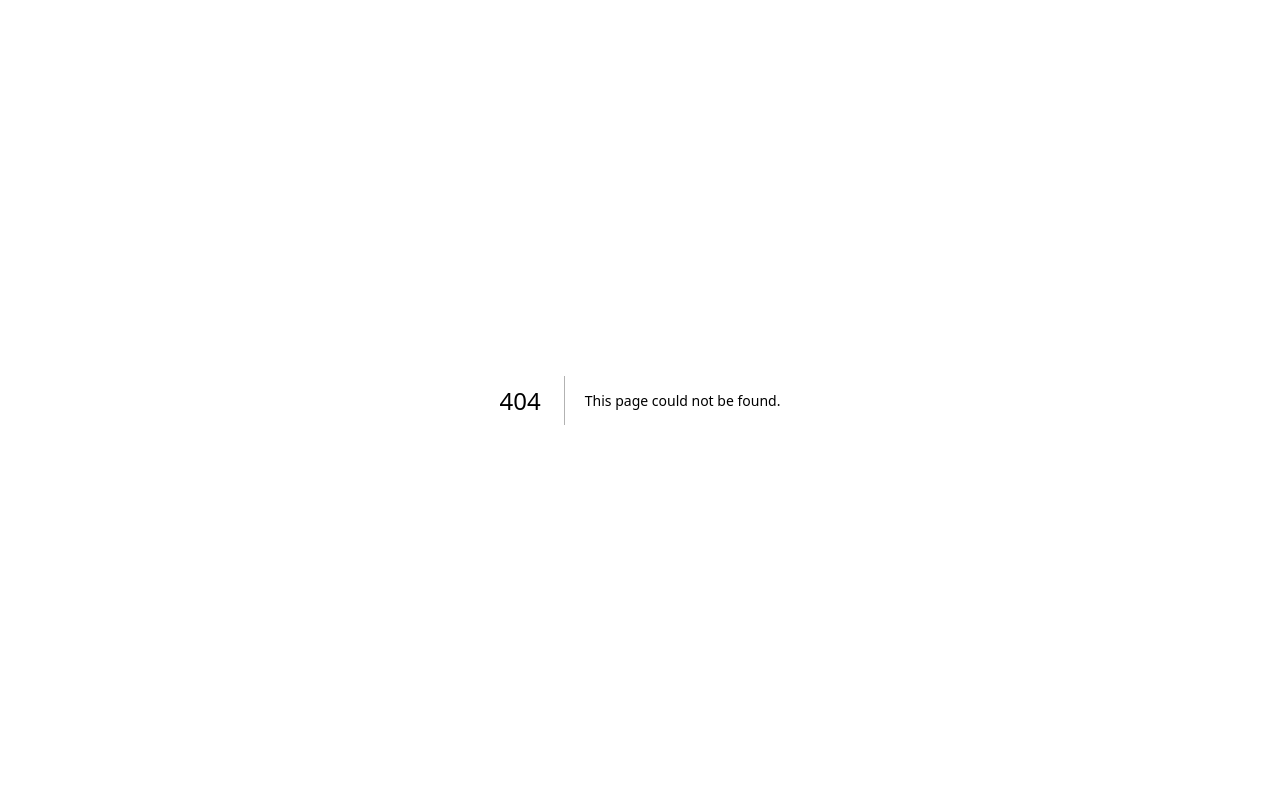
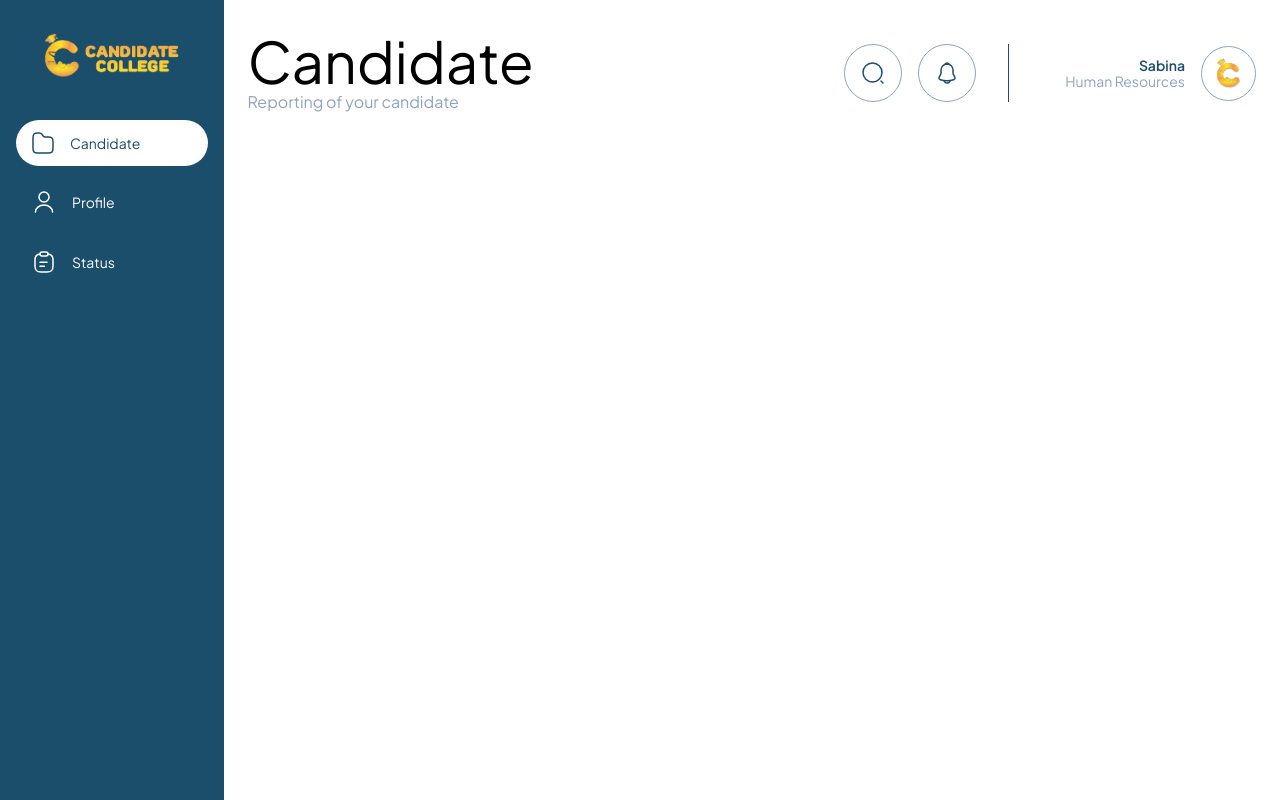
Before and after one commit to candidatecollege/candidate-college, a Next.js app: page /careers/admin/dashboard in a window 1280 px wide. Before the commit this address had no page. Built offline with nearby package versions, Linux system fonts and the light colour scheme.

Commit message:
feat(admin/dashboard): menambahkan sidebar beserta link nya dan logonya, lalu pada bagian body membuat title dan subtitle serta nama user profile

```diff
--- /dev/null
+++ b/src/app/careers/admin/dashboard/page.tsx
@@ -0,0 +1,61 @@
+"use client";
+
+import Image from "next/image";
+import HeaderSidebar from "@/components/admin/dashboard/HeaderSidebar";
+import ContentSidebar from "@/components/admin/dashboard/ContentSidebar";
+import SearchSvg from "@/components/admin/dashboard/svg/SearchSvg";
+import NotificationSvg from "@/components/admin/dashboard/svg/NotificationSvg";
+
+export default function DashboardPage() {
+  return (
+    <main className="bg-white box-border w-full flex text-black h-full min-h-screen overflow-hidden">
+      {/* sidebar */}
+      <aside className="w-[266px] p-4 bg-primary text-white">
+        {/* logo header sidebar */}
+        <HeaderSidebar />
+
+        {/* content sidebar */}
+        <ul className="flex flex-col gap-3 w-full mt-6">
+          <ContentSidebar />
+        </ul>
+      </aside>
+
+      {/* body content */}
+      <section className="p-6 py-4  w-full">
+        <div className="flex items-center justify-between">
+          <div className="py-4">
+            <h1 className="text-[57px] leading-[58px]">Candidate</h1>
+            <span className="text-[16px] text-gray">
+              Reporting of your candidate
+            </span>
+          </div>
+          <div className="flex">
+            <div className="border-r  flex gap-4 px-8 border-r-primary">
+              <button className="rounded-full border border-gray p-4">
+                <SearchSvg />
+              </button>
+              <button className="rounded-full border border-gray p-4">
+                <NotificationSvg />
+              </button>
+            </div>
+            <div className="flex pl-14 items-center gap-4">
+              <div className="text-[14px] leading-[16px]">
+                <h3 className="text-end text-primary font-semibold">Sabina</h3>
+                <span className="text-gray">Human Resources</span>
+              </div>
+              <div className="w-[55px] h-[55px]  !box-border p-2 border-gray rounded-full border">
+                <Image
+                  alt="Foto profile"
+                  className="w-full h-full"
+                  src={"/logo/logo-cc.png"}
+                  width={100}
+                  height={100}
+                />
+              </div>
+            </div>
+          </div>
+        </div>
+      </section>
+    </main>
+  );
+}
--- /dev/null
+++ b/src/components/admin/dashboard/ContentSidebar.tsx
@@ -0,0 +1,70 @@
+import Link from "next/link";
+import FolderSvg from "./svg/FolderSvg";
+import { usePathname } from "next/navigation";
+import ProfileSvg from "./svg/ProfileSvg";
+import ClipboardSvg from "./svg/ClipboardSvg";
+export default function ContentSidebar() {
+  const pathname = usePathname();
+  const urlPath = [
+    {
+      path: "/careers/admin/dashboard",
+      icon: (
+        <FolderSvg
+          stroke={`${
+            pathname === "/careers/admin/dashboard" ? "#1B4E6B" : "white"
+          }`}
+        />
+      ),
+      title: "Candidate",
+    },
+    {
+      path: "/careers/admin/dashboard/profile",
+      icon: (
+        <ProfileSvg
+          stroke={`${
+            pathname === "/careers/admin/dashboard/profile"
+              ? "#1B4E6B"
+              : "white"
+          }`}
+        />
+      ),
+      title: "Profile",
+    },
+    {
+      path: "/careers/admin/dashboard/le",
+      icon: (
+        <ClipboardSvg
+          stroke={`${
+            pathname === "/careers/admin/dashboard/le" ? "#1B4E6B" : "white"
+          }`}
+        />
+      ),
+      title: "Status",
+    },
+  ];
+
+  return urlPath.map(({ path, icon, title }, index) => {
+    return (
+      <Link
+        key={index}
+        href={path}
+        className={`flex items-center gap-4 cursor-pointer ${
+          path === pathname ? "bg-white" : ""
+        } px-4 py-3 rounded-3xl`}
+      >
+        {icon}
+        <h2
+          className={`text-[14px]  ${
+            path === pathname ? "text-primary" : "text-white"
+          } leading-[20px]`}
+        >
+          {title}
+        </h2>
+      </Link>
+    );
+  });
+  // <li className="flex items-center gap-4">
+  //   <FolderSvg />
+  //   <h2 className="text-[14px] leading-[20px]">Candidate</h2>
+  // </li>
+}
--- /dev/null
+++ b/src/components/admin/dashboard/HeaderSidebar.tsx
@@ -0,0 +1,15 @@
+import Image from "next/image";
+
+export default function HeaderSidebar() {
+  return (
+    <section className="w-[142px] h-[80px]  mx-auto ">
+      <Image
+        width={100}
+        className="w-full h-full"
+        alt="Logo full candidate college"
+        height={100}
+        src="/logo/logo-full-cc.png"
+      />
+    </section>
+  );
+}
--- /dev/null
+++ b/src/components/admin/dashboard/svg/ClipboardSvg.tsx
@@ -0,0 +1,44 @@
+export default function ClipboardSvg({ stroke }: { stroke: string }) {
+  return (
+    <svg
+      width="24"
+      height="24"
+      viewBox="0 0 24 24"
+      fill="none"
+      xmlns="http://www.w3.org/2000/svg"
+    >
+      <path
+        d="M8 12.2H15"
+        stroke={stroke}
+        strokeWidth="1.5"
+        strokeMiterlimit="10"
+        strokeLinecap="round"
+        strokeLinejoin="round"
+      />
+      <path
+        d="M8 16.2H12.38"
+        stroke={stroke}
+        strokeWidth="1.5"
+        strokeMiterlimit="10"
+        strokeLinecap="round"
+        strokeLinejoin="round"
+      />
+      <path
+        d="M10 6H14C16 6 16 5 16 4C16 2 15 2 14 2H10C9 2 8 2 8 4C8 6 9 6 10 6Z"
+        stroke={stroke}
+        strokeWidth="1.5"
+        strokeMiterlimit="10"
+        strokeLinecap="round"
+        strokeLinejoin="round"
+      />
+      <path
+        d="M16 4.01999C19.33 4.19999 21 5.42999 21 9.99999V16C21 20 20 22 15 22H9C4 22 3 20 3 16V9.99999C3 5.43999 4.67 4.19999 8 4.01999"
+        stroke={stroke}
+        strokeWidth="1.5"
+        strokeMiterlimit="10"
+        strokeLinecap="round"
+        strokeLinejoin="round"
+      />
+    </svg>
+  );
+}
--- /dev/null
+++ b/src/components/admin/dashboard/svg/FolderSvg.tsx
@@ -0,0 +1,18 @@
+export default function FolderSvg({ stroke }: { stroke: string }) {
+  return (
+    <svg
+      width="22"
+      height="22"
+      viewBox="0 0 22 22"
+      fill="none"
+      xmlns="http://www.w3.org/2000/svg"
+    >
+      <path
+        d="M21 10V16C21 20 20 21 16 21H6C2 21 1 20 1 16V6C1 2 2 1 6 1H7.5C9 1 9.33 1.44 9.9 2.2L11.4 4.2C11.78 4.7 12 5 13 5H16C20 5 21 6 21 10Z"
+        stroke={stroke}
+        strokeWidth="1.5"
+        strokeMiterlimit="10"
+      />
+    </svg>
+  );
+}
--- /dev/null
+++ b/src/components/admin/dashboard/svg/NotificationSvg.tsx
@@ -0,0 +1,33 @@
+export default function SearchSvg() {
+  return (
+    <svg
+      width="24"
+      height="24"
+      viewBox="0 0 24 24"
+      fill="none"
+      xmlns="http://www.w3.org/2000/svg"
+    >
+      <path
+        d="M12.0201 2.91C8.71009 2.91 6.02009 5.6 6.02009 8.91V11.8C6.02009 12.41 5.76009 13.34 5.45009 13.86L4.30009 15.77C3.59009 16.95 4.08009 18.26 5.38009 18.7C9.69009 20.14 14.3401 20.14 18.6501 18.7C19.8601 18.3 20.3901 16.87 19.7301 15.77L18.5801 13.86C18.2801 13.34 18.0201 12.41 18.0201 11.8V8.91C18.0201 5.61 15.3201 2.91 12.0201 2.91Z"
+        stroke="#1B4E6B"
+        strokeWidth="1.5"
+        strokeMiterlimit="10"
+        strokeLinecap="round"
+      />
+      <path
+        d="M13.8699 3.2C13.5599 3.11 13.2399 3.04 12.9099 3C11.9499 2.88 11.0299 2.95 10.1699 3.2C10.4599 2.46 11.1799 1.94 12.0199 1.94C12.8599 1.94 13.5799 2.46 13.8699 3.2Z"
+        stroke="#1B4E6B"
+        strokeWidth="1.5"
+        strokeMiterlimit="10"
+        strokeLinecap="round"
+        strokeLinejoin="round"
+      />
+      <path
+        d="M15.02 19.06C15.02 20.71 13.67 22.06 12.02 22.06C11.2 22.06 10.44 21.72 9.90002 21.18C9.36002 20.64 9.02002 19.88 9.02002 19.06"
+        stroke="#1B4E6B"
+        strokeWidth="1.5"
+        strokeMiterlimit="10"
+      />
+    </svg>
+  );
+}
--- /dev/null
+++ b/src/components/admin/dashboard/svg/ProfileSvg.tsx
@@ -0,0 +1,26 @@
+export default function ProfileSvg({ stroke }: { stroke: string }) {
+  return (
+    <svg
+      width="24"
+      height="24"
+      viewBox="0 0 24 24"
+      fill="none"
+      xmlns="http://www.w3.org/2000/svg"
+    >
+      <path
+        d="M12 12C14.7614 12 17 9.76142 17 7C17 4.23858 14.7614 2 12 2C9.23858 2 7 4.23858 7 7C7 9.76142 9.23858 12 12 12Z"
+        stroke={stroke}
+        strokeWidth="1.5"
+        strokeLinecap="round"
+        strokeLinejoin="round"
+      />
+      <path
+        d="M20.5901 22C20.5901 18.13 16.7402 15 12.0002 15C7.26015 15 3.41016 18.13 3.41016 22"
+        stroke={stroke}
+        strokeWidth="1.5"
+        strokeLinecap="round"
+        strokeLinejoin="round"
+      />
+    </svg>
+  );
+}
--- /dev/null
+++ b/src/components/admin/dashboard/svg/SearchSvg.tsx
@@ -0,0 +1,26 @@
+export default function SearchSvg() {
+  return (
+    <svg
+      width="24"
+      height="24"
+      viewBox="0 0 24 24"
+      fill="none"
+      xmlns="http://www.w3.org/2000/svg"
+    >
+      <path
+        d="M11.5 21C16.7467 21 21 16.7467 21 11.5C21 6.25329 16.7467 2 11.5 2C6.25329 2 2 6.25329 2 11.5C2 16.7467 6.25329 21 11.5 21Z"
+        stroke="#1B4E6B"
+        strokeWidth="1.5"
+        strokeLinecap="round"
+        strokeLinejoin="round"
+      />
+      <path
+        d="M22 22L20 20"
+        stroke="#1B4E6B"
+        strokeWidth="1.5"
+        strokeLinecap="round"
+        strokeLinejoin="round"
+      />
+    </svg>
+  );
+}
```
